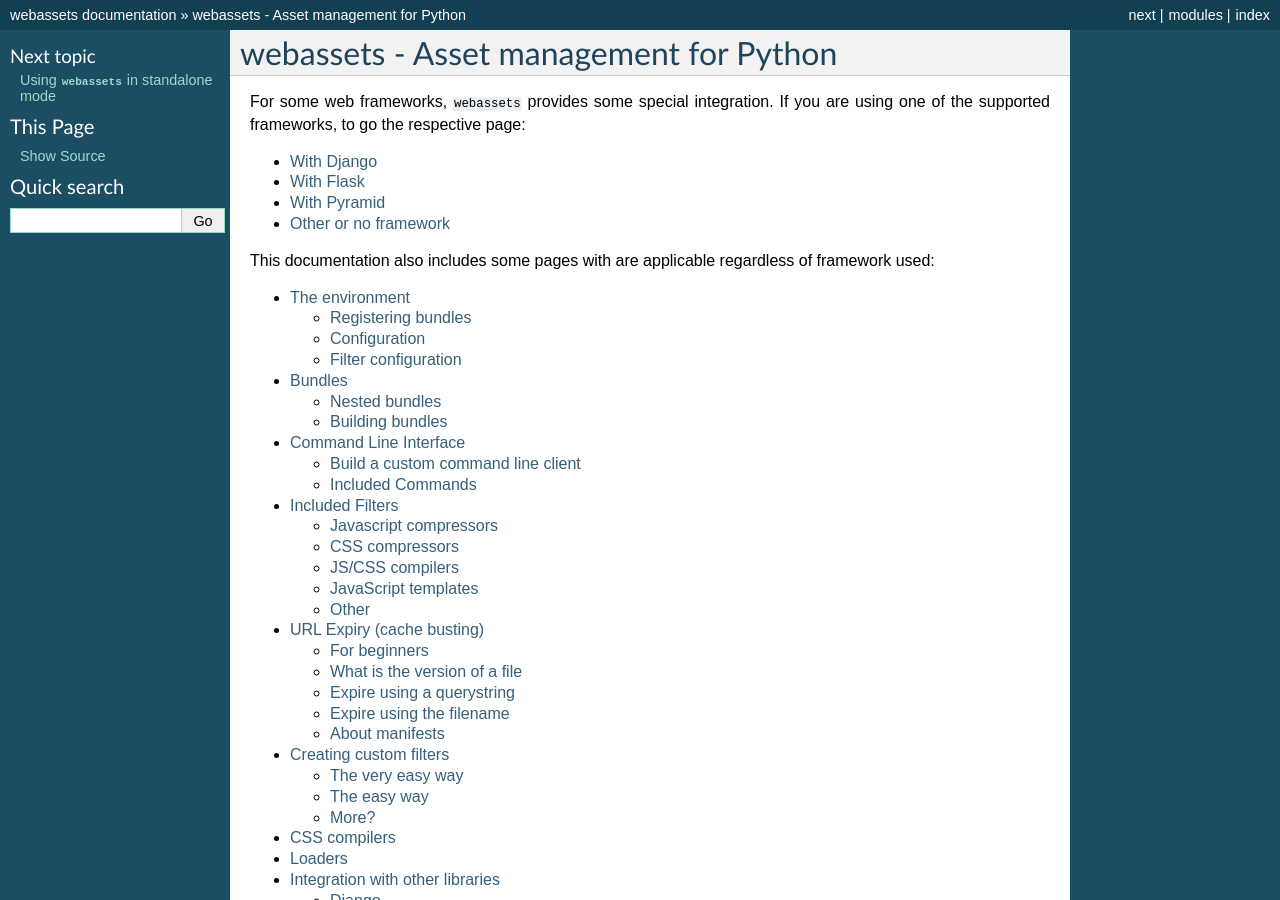
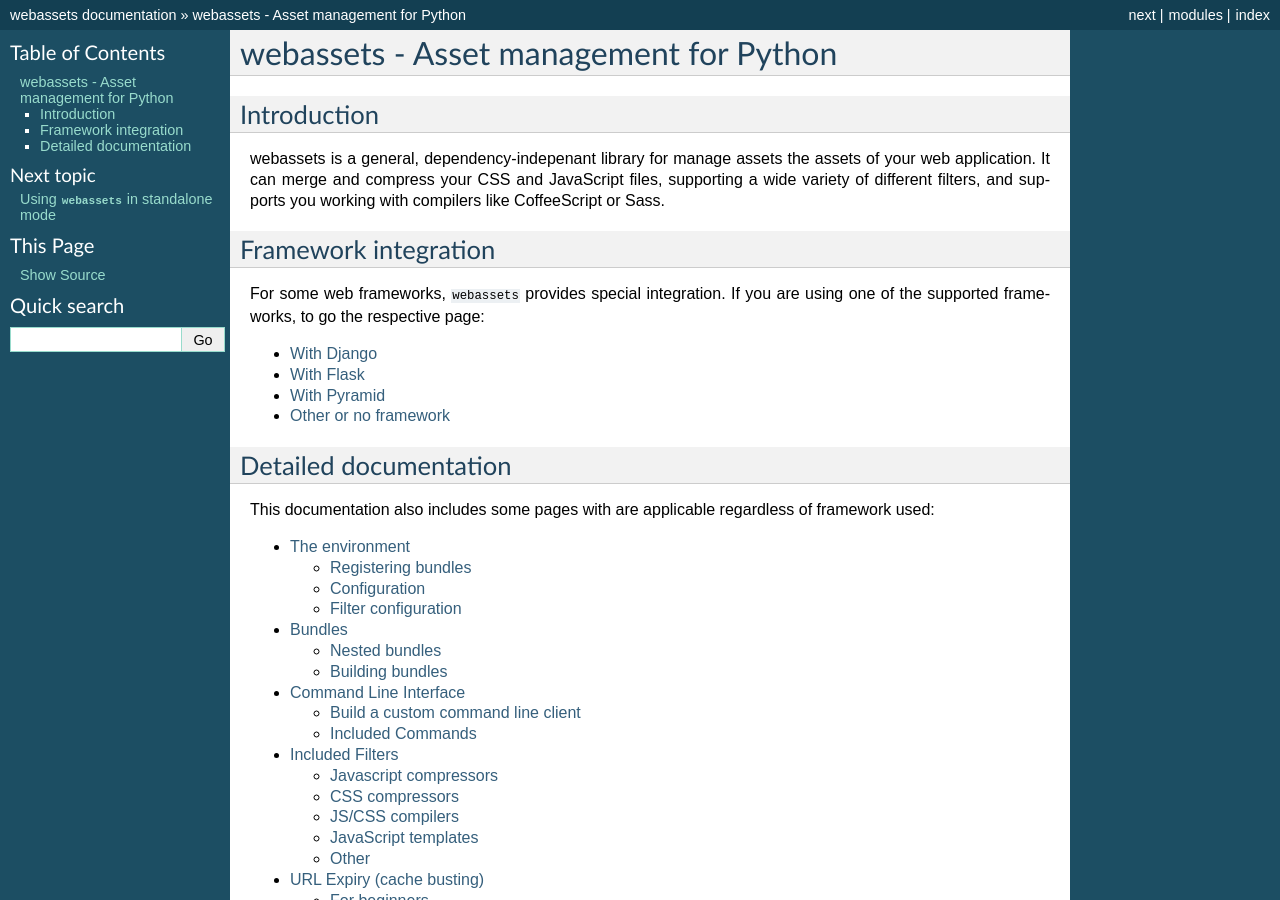
Before and after one commit to miracle2k/webassets, a Sphinx documentation site: the page built from docs/index.rst, in a window 1280 px wide and 900 px high. Built offline with Sphinx 7.4.7, drawn with Linux system fonts in a browser that asks for light colours; the version number could not be read and is left out.

Commit message:
Adds a paragraph describing what assets are.
Thanks to Noufal Ibrahim for pointing out when is needed.

```diff
--- a/docs/index.rst
+++ b/docs/index.rst
@@ -4,8 +4,23 @@
 webassets - Asset management for Python
 =======================================
 
-For some web frameworks, ``webassets`` provides some special integration. If
-you are using one of the supported frameworks, to go the respective page:
+------------
+Introduction
+------------
+
+webassets is a general, dependency-indepenant library for manage assets
+the assets of your web application. It can merge and compress your CSS
+and JavaScript files, supporting a wide variety of different filters,
+and supports you working with compilers like CoffeeScript or Sass.
+
+
+---------------------
+Framework integration
+---------------------
+
+For some web frameworks, ``webassets`` provides special
+integration. If you are using one of the supported frameworks, to go
+the respective page:
 
 .. toctree::
    :maxdepth: 1
@@ -14,6 +29,11 @@
    With Flask <http://elsdoerfer.name/docs/flask-assets/>
    With Pyramid <https://github.com/sontek/pyramid_webassets>
    Other or no framework <generic/index>
+
+
+----------------------
+Detailed documentation
+----------------------
 
 This documentation also includes some pages with are applicable regardless
 of framework used:
```
